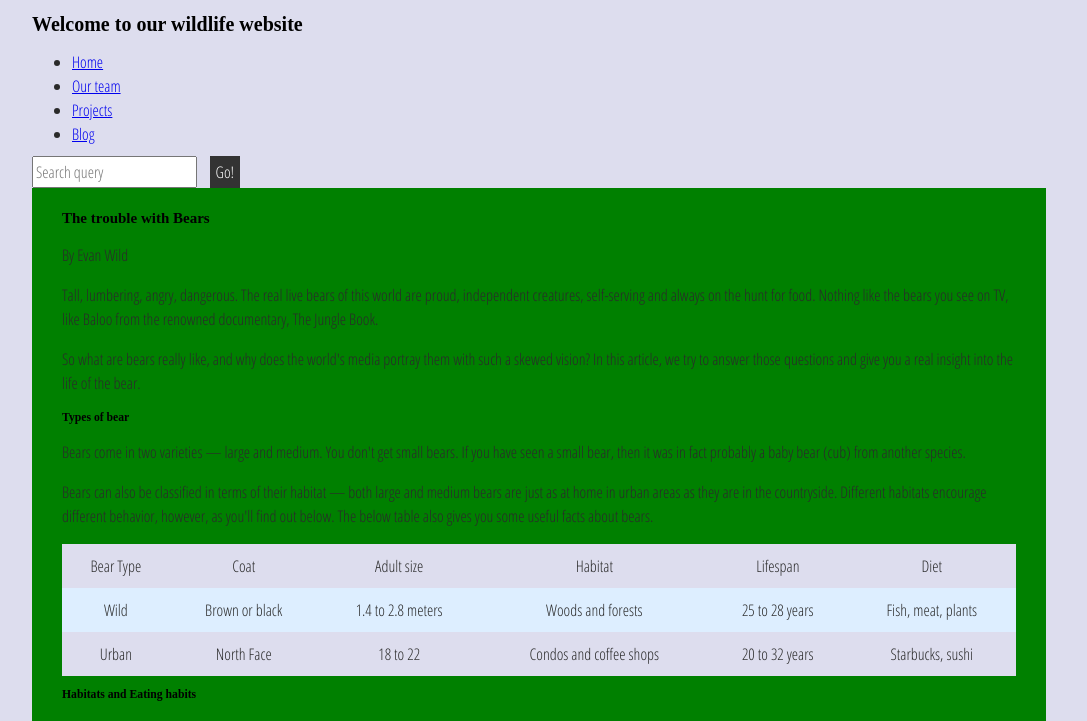
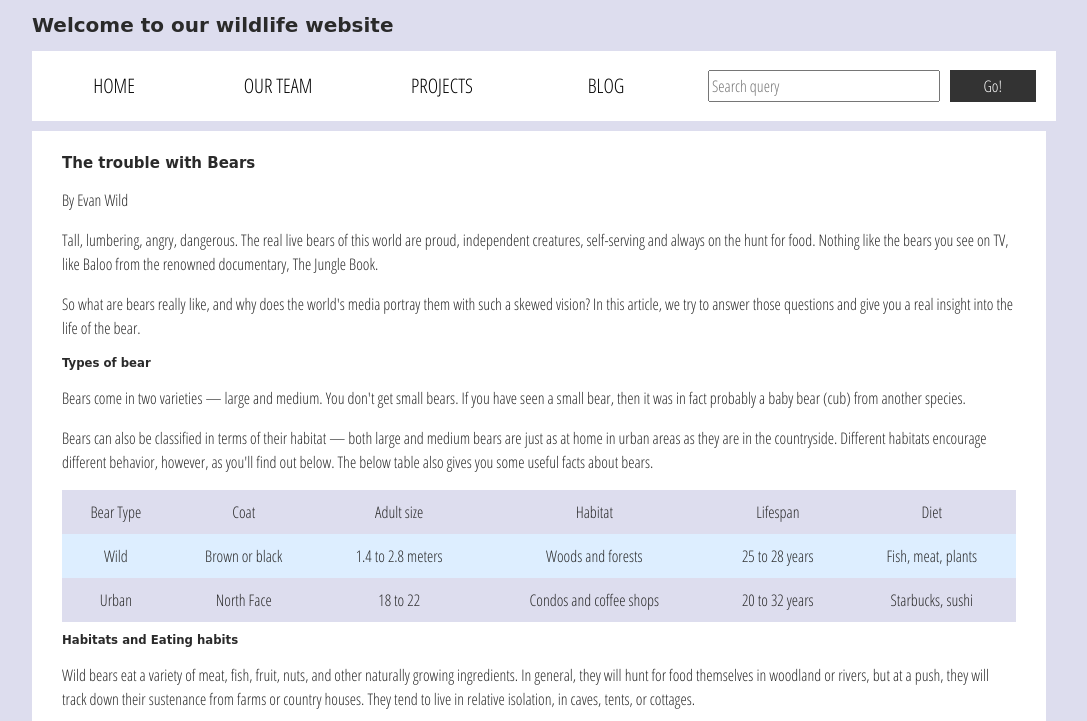
Before and after one commit to Rodwan1/rodwan13.github.io, a plain HTML site: page index.html in a window 1280 px wide. Shown: the top 721 px of the page, without its empty margins (96-1183 px from the left). Drawn offline with Linux system fonts and the light colour scheme; files whose address does not match are found by name; a web font is replaced by a local one.

Commit message:
css
did semantics for css

```diff
--- a/style.css
+++ b/style.css
@@ -18,7 +18,7 @@ body {
 
 /* || typography */
 
-font[size="7"], font[size="6"], font[size="5"] {
+h1, h2, h3 {
   font-family: 'Sonsie One', cursive;
   color: #2a2a2a;
 }
@@ -51,8 +51,8 @@ p, li, table {
 
 /* || header layout */
 
-div[class="nav"], article, footer, .secondary {
-  background-color: green;
+nav, article, footer, .secondary {
+  background-color: #fff;
 }
 
 article, footer, .secondary {
@@ -63,7 +63,7 @@ article {
   margin-right: 10px;
 }
 
-div[class="nav"] {
+nav {
   height: 50px;
   background-color: ff80ff;
   display: flex;
@@ -71,20 +71,20 @@ div[class="nav"] {
   margin-bottom: 10px;
 }
 
-div[class="nav"] ul {
+nav ul {
   padding: 0;
   list-style-type: none;
   flex: 2;
   display: flex;
 }
 
-div[class="nav"] li {
+nav li {
   display: inline;
   text-align: center;
   flex: 1;
 }
 
-div[class="nav"] a {
+nav a {
   display: inline-block;
   font-size: 2rem;
   text-transform: uppercase;
@@ -92,7 +92,7 @@ div[class="nav"] a {
   color: black;
 }
 
-div[class="nav"] .search {
+nav .search {
   flex: 1;
   display: flex;
   align-items: center;
```
